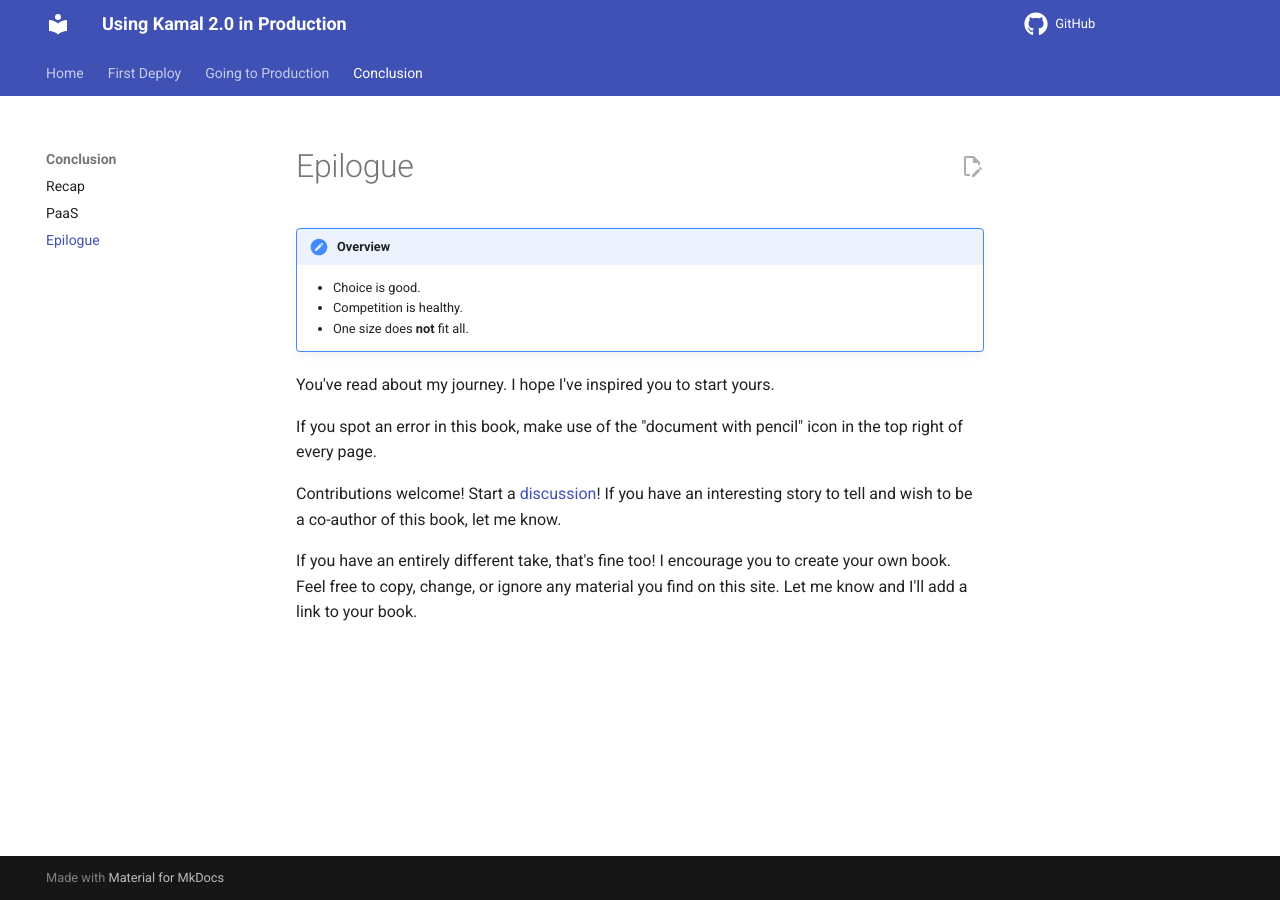
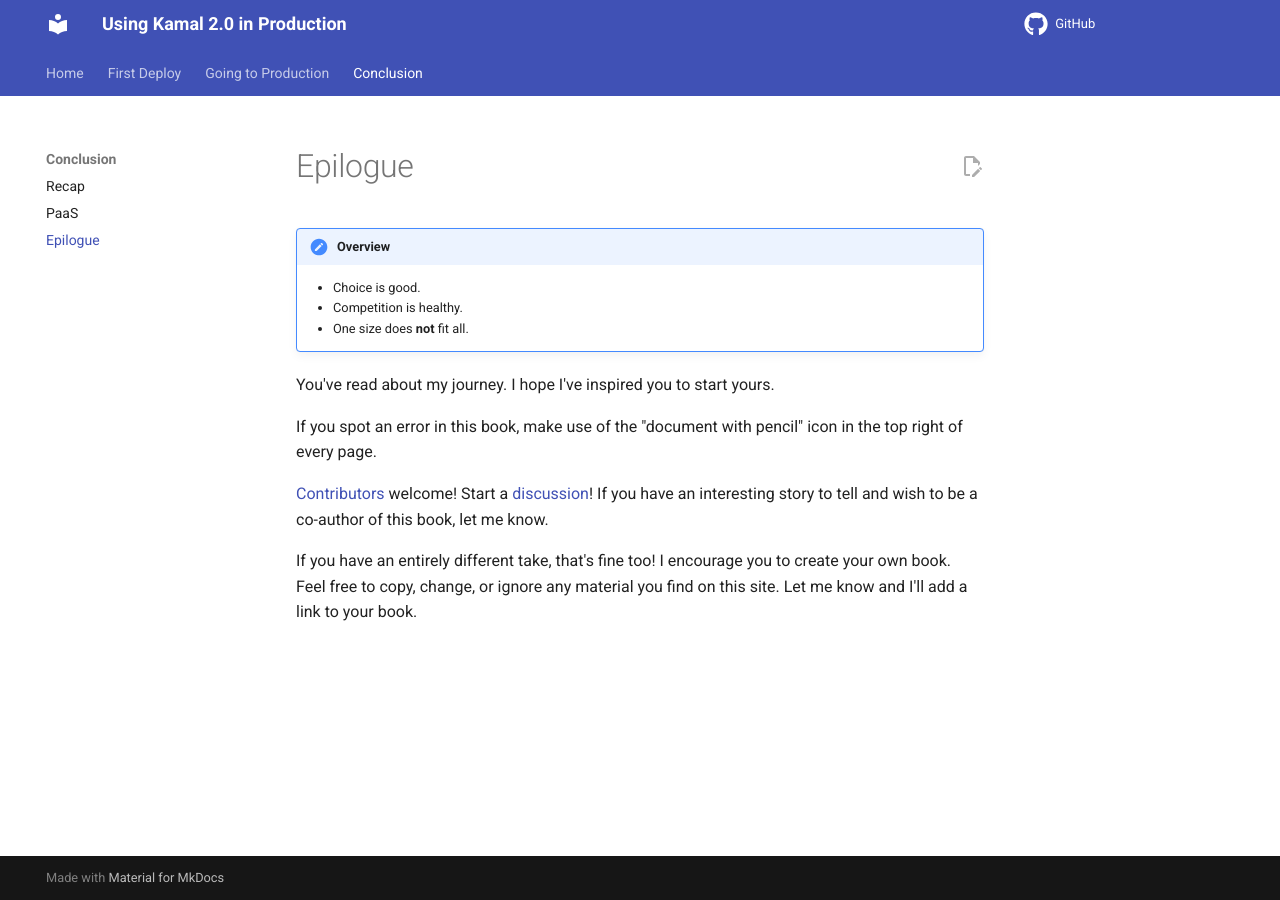
Before and after one commit to rubys/kamal-in-production, an MkDocs documentation site: the page built from docs/Epilogue.md, in a window 1280 px wide. Built offline with MkDocs 1.6.1 and Material for MkDocs 9.7.7, drawn with Linux system fonts in a browser that asks for light colours; comment, search, counter and statistics services are not loaded.

Commit message:
s/contributions/contributors/
Contributions could be mis-interpreted.

```diff
--- a/docs/Epilogue.md
+++ b/docs/Epilogue.md
@@ -9,6 +9,6 @@
 
 If you spot an error in this book, make use of the "document with pencil" icon in the top right of every page.
 
-Contributions welcome! Start a [discussion](https://github.com/rubys/kamal-in-production/discussions)! If you have an interesting story to tell and wish to be a co-author of this book, let me know.
+[Contributors](https://github.com/rubys/kamal-in-production/graphs/contributors) welcome! Start a [discussion](https://github.com/rubys/kamal-in-production/discussions)! If you have an interesting story to tell and wish to be a co-author of this book, let me know.
 
 If you have an entirely different take, that's fine too! I encourage you to create your own book. Feel free to copy, change, or ignore any material you find on this site. Let me know and I'll add a link to your book.
```
